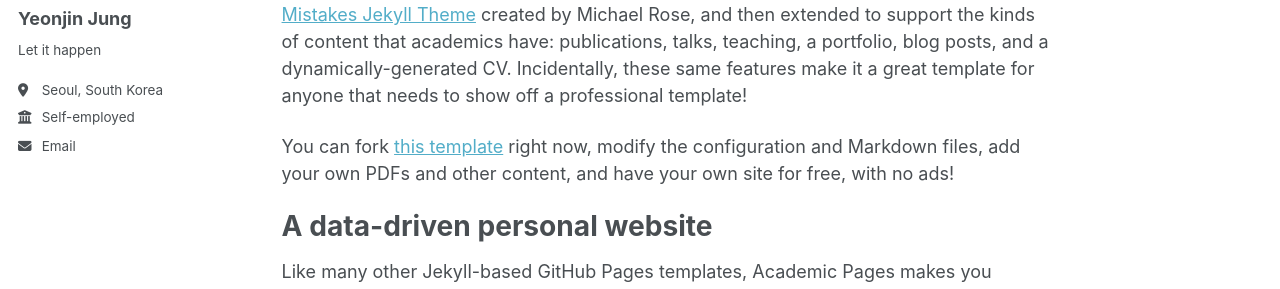
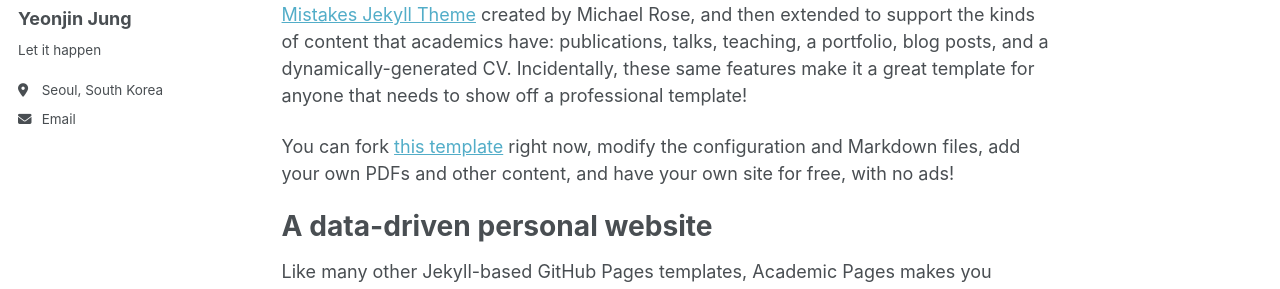
Before and after one commit to YeonjinJung/YeonjinJung.github.io, a Jekyll site: the page built from _pages/about.md, in a window 1280 px wide. Shown: the part 278-567 px from the top of the page. Built offline with Jekyll 4.4.1, drawn with Linux system fonts in a browser that asks for light colours; a style sheet for code colours, icons or effects is not loaded.

Commit message:
Update _config.yml

```diff
--- a/_config.yml
+++ b/_config.yml
@@ -28,7 +28,7 @@ author:
   pronouns         : # example: "he/him"
   bio              : "Let it happen"
   location         : "Seoul, South Korea"
-  employer         : "Self-employed"
+  employer         : #
   uri              : # URL
   email            : "yeonjinjung102@google.com"
 
```
